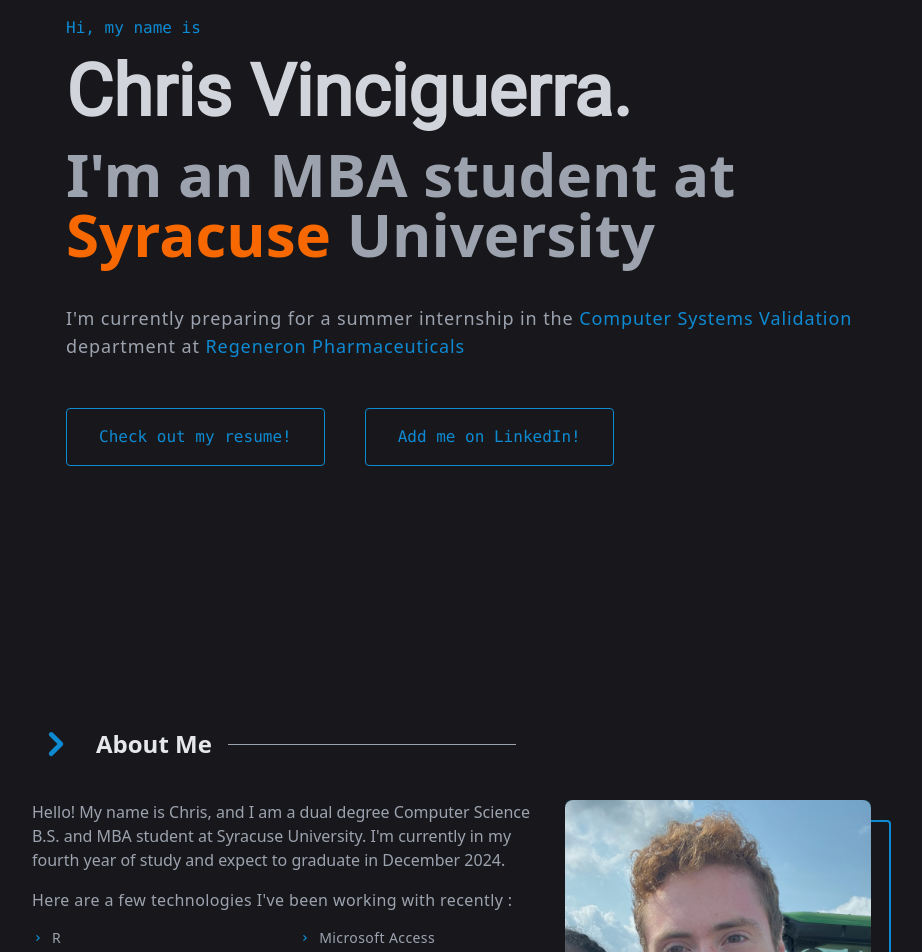
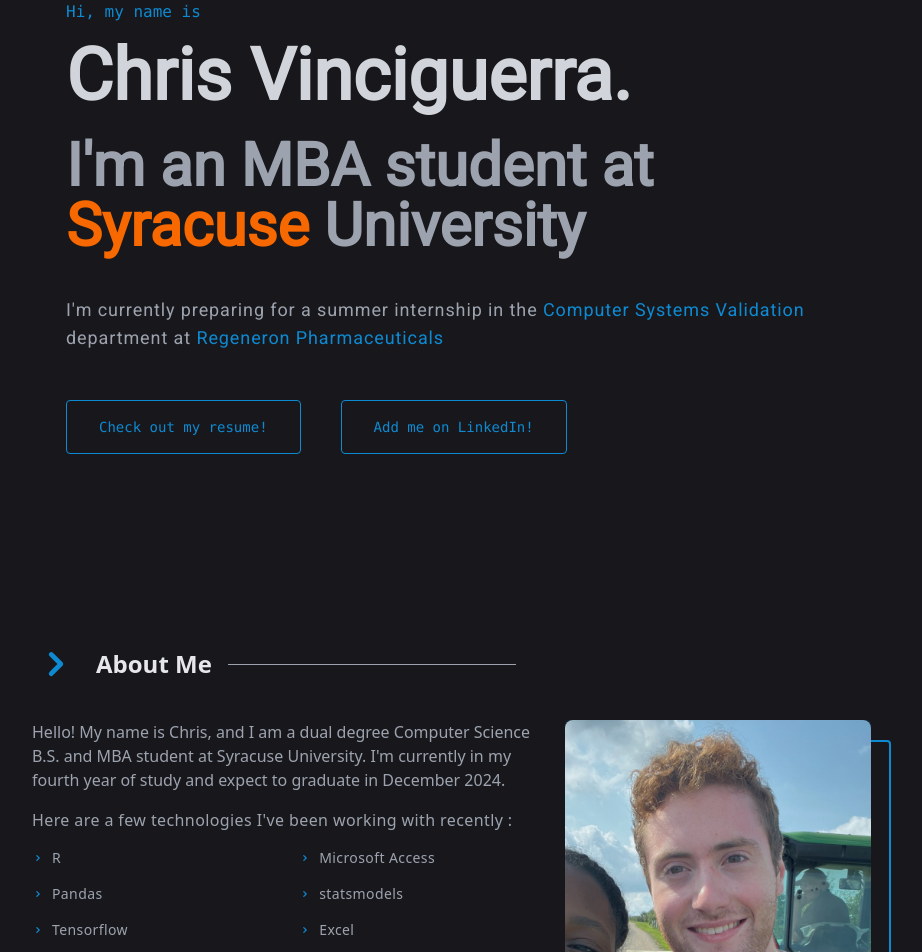
Before and after one commit to ChrisVinciguerra/ChrisVinciguerra.github.io, a Next.js app: page / in a window 1280 px wide. Shown: the part 240-1192 px from the top of the page, without its empty margins (158-1080 px from the left). Built offline with nearby package versions, Linux system fonts and the light colour scheme.

Commit message:
Landing size adjustment

```diff
--- a/components/Header/Header.tsx
+++ b/components/Header/Header.tsx
@@ -13,10 +13,8 @@
         animate={{ opacity: 1 }}
         // changed from 10.4 to 1
         transition={{ opacity: { delay: .8, duration: 0 } }}
-        className={`relative w-screen ${show ? `bg-opacity-70 shadow-xl` : `bg-opacity-0 `} bg-AAprimary flex
-      flew-wrap items-center justify-between px-10 py-4`}
+        className={`relative w-full ${show ? `bg-opacity-70 shadow-xl` : `bg-opacity-0 `} bg-AAprimary flex items-center justify-between px-10 py-4`}
       >
-
         <Logo />
         <motion.div
           initial={{
@@ -32,14 +30,14 @@
             duration: 1.2,
             delay: .8,
           }}>
-          <button onClick={() => setIsMenuOpen(!isMenuOpen)} className={`inline-flex items-center justify-center  text-gray-500 rounded-lg ${isMenuOpen ? `` : `md:hidden`} hover:bg-gray-100 focus:outline-none focus:ring-2 focus:ring-gray-200 dark:text-gray-400 dark:hover:bg-gray-700 dark:focus:ring-gray-600`}>
+          <button onClick={() => setIsMenuOpen(!isMenuOpen)} className={`flex items-center justify-center  text-gray-500 rounded-lg ${isMenuOpen ? `` : `md:hidden`} hover:bg-gray-100 focus:outline-none focus:ring-2 focus:ring-gray-200 dark:text-gray-400 dark:hover:bg-gray-700 dark:focus:ring-gray-600`}>
             <span className="sr-only">Open main menu</span>
             <svg className="w-5 h-5" aria-hidden="true" xmlns="http://www.w3.org/2000/svg" fill="none" viewBox="0 0 17 14">
               <path stroke="currentColor" strokeLinecap="round" strokeLinejoin="round" strokeWidth="2" d="M1 1h15M1 7h15M1 13h15" />
             </svg>
           </button>
         </motion.div>
-        <Menu isOpen={isMenuOpen} />
+        <Menu isOpen={isMenuOpen} setIsOpen={setIsMenuOpen} />
       </motion.div >
     </>
   )
--- a/components/Header/Headercomp/Menu.tsx
+++ b/components/Header/Headercomp/Menu.tsx
@@ -2,7 +2,7 @@
 import { motion } from "framer-motion";
 import { Link } from "react-scroll"
 
-export default function Menu({ isOpen }) {
+export default function Menu({ isOpen, setIsOpen }) {
   return (
     <div className={`${isOpen ?
       `absolute top-full right-3 bg-AApopup p-5 rounded-lg shadow-lg flex flex-col items-left space-y-4` :
@@ -22,9 +22,8 @@
           delay: .8,
         }}
         className=" text-AAsecondary"
-
       >
-        <Link to="aboutSection" spy={true} smooth={true} offset={-100} duration={200}>
+        <Link onClick={()=> setIsOpen(!isOpen)} to="aboutSection" spy={true} smooth={true} offset={-100} duration={200}>
           &gt; <span className="text-white hover:cursor-pointer hover:text-AAsecondary duration-300">About</span>
         </Link>
       </motion.div>
@@ -44,11 +43,11 @@
         }}
         className="text-AAsecondary"
       >
-        <Link to="GetInTouchSection" spy={true} smooth={true} offset={-100} duration={200}>
+        <Link onClick={()=> setIsOpen(!isOpen)} to="GetInTouchSection" spy={true} smooth={true} offset={-100} duration={200}>
           &gt; <span className="text-white  hover:cursor-pointer hover:text-AAsecondary duration-300">Contact</span>
         </Link>
       </motion.span>
-      <a href={"/resume.pdf"} target={"_blank"} rel="noreferrer">
+      <a onClick={()=> setIsOpen(!isOpen)} href={"/resume.pdf"} target={"_blank"} rel="noreferrer">
         <motion.button
           initial={{
             y: -40,
--- a/components/Home/AboutMe/AboutMe.tsx
+++ b/components/Home/AboutMe/AboutMe.tsx
@@ -7,7 +7,7 @@
     ["Microsoft Access", "statsmodels", "Excel", "Typescript", "Next.js"],
   ];
   return (
-    <div id="aboutSection" data-aos="fade-up" className="snap-start flex flex-col  items-center py-20 bg-AAprimary">
+    <div id="aboutSection" data-aos="fade-up" className="snap-start flex flex-col  items-center bg-AAprimary">
       {/* // ? 0.1 About Me */}
       <div
         className="flex flex-col space-y-8 px-4 sm:px-0 w-full sm:w-[500px]
--- a/components/Home/MyName/MyName.tsx
+++ b/components/Home/MyName/MyName.tsx
@@ -3,8 +3,8 @@
 export default function MyName(props) {
   return (
     <div
-      className="h-screen flex flex-col
-      px-8 2xl:px-72 xl:px-56 lg:px-32 md:px-28 sm:px-16 py-24 xl:py-44 lg:py-40 md:py-32 sm:py-24"
+      className={`flex flex-col h-svh
+      px-8 2xl:px-72 xl:px-56 lg:px-32 md:px-28 sm:px-16 pt-24 lg:pt-40 md:pt-32 sm:pt-24`}
     >
       <motion.span
         initial={{ y: 10, opacity: 0 }}
@@ -24,7 +24,7 @@
           opacity: { delay: 1.6, duration: 0.2 },
           y: { delay: 1.6, duration: 0.2 },
         }}
-        className="text-gray-300 font-body font-bold text-3xl lg:text-7xl sm:text-5xl md:text-6xl mt-4"
+        className="text-gray-300 font-body font-bold text-5xl lg:text-7xl sm:text-5xl md:text-6xl mt-4"
       >
         Chris Vinciguerra.
       </motion.h1>
@@ -35,9 +35,9 @@
           opacity: { delay: 2.3, duration: 0.2 },
           y: { delay: 2.3, duration: 0.2 },
         }}
-        className="text-gray-400 font-bold text-2xl lg:text-6xl sm:text-4xl md:text-5xl mt-4"
+        className="text-gray-400 font-body font-bold text-4xl lg:text-6xl sm:text-4xl md:text-5xl mt-6"
       >
-        I&apos;m an MBA student at <span className="text-Syracuse">Syracuse</span> University
+      I&apos;m an MBA student at <span className="text-Syracuse">Syracuse</span> University
       </motion.h2>
 
       <motion.h3
@@ -47,12 +47,10 @@
           opacity: { delay: 2.9, duration: 0.2 },
           y: { delay: 2.9, duration: 0.2 },
         }}
-        className="text-gray-400 font-Header text-sm md:text-lg sm:text-md mt-10 tracking-wider"
+        className="text-gray-400 font-body text-md md:text-lg mt-10 tracking-wider"
       >
 
         I&apos;m currently preparing for a summer internship in the <span className="text-AAsecondary">Computer Systems Validation</span> department at <span className="text-AAsecondary">Regeneron Pharmaceuticals</span>
-        {/* <br className="2xl:block hidden" />creating and deploying them, as well as implementing the
-        front-end components to enable seamless user interactions. */}
       </motion.h3>
       <motion.div
         initial={{ y: 10, opacity: 0 }}
@@ -61,7 +59,7 @@
           opacity: { delay: 3.2, duration: 0.2 },
           y: { delay: 3.2, duration: 0.2 },
         }}
-        className="flex flex-row space-x-10 mt-12"
+        className="flex space-x-10 mt-12 text-sm"
       >
         <a href={"/resume.pdf"} target={"_blank"} rel="noreferrer">
           <button className="bg-AAprimary text-AAsecondary font-mono border rounded px-4 sm:px-8 py-3 sm:py-4 border-AAsecondary hover:bg-ButtonHover hover:text-black">
```
